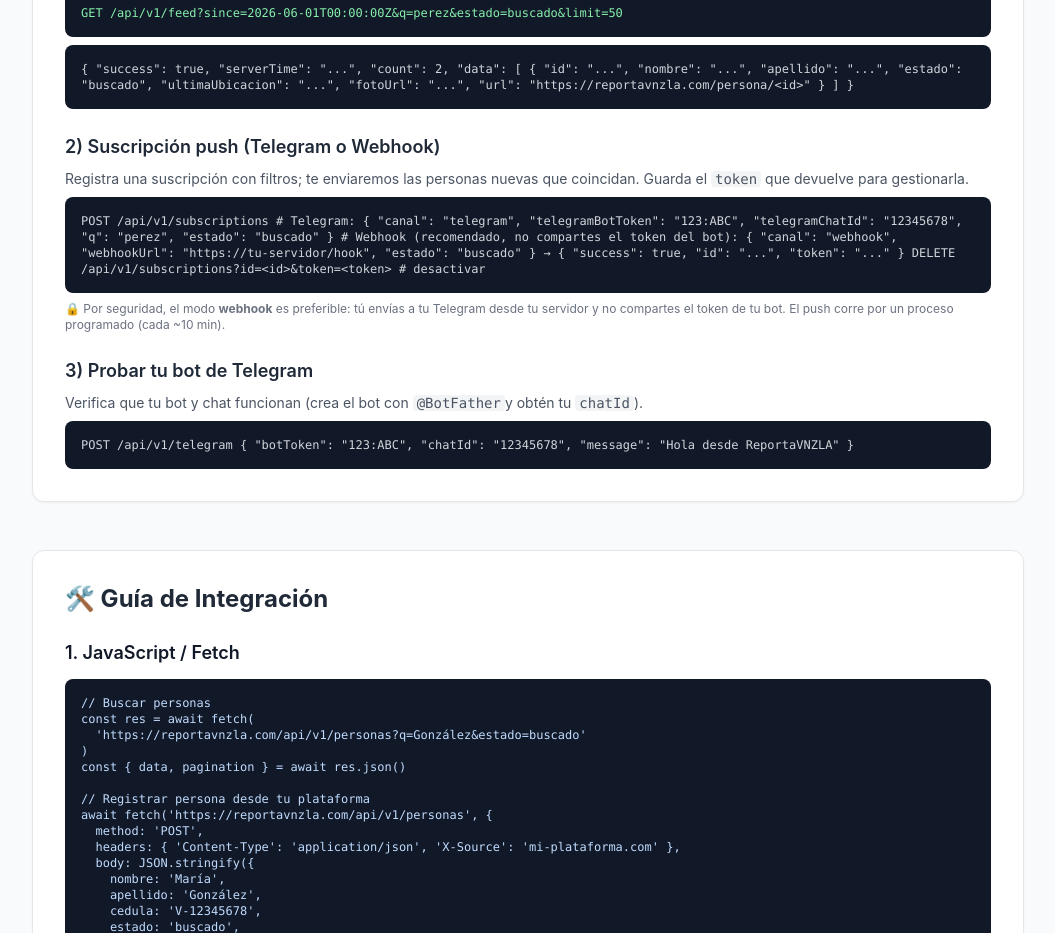
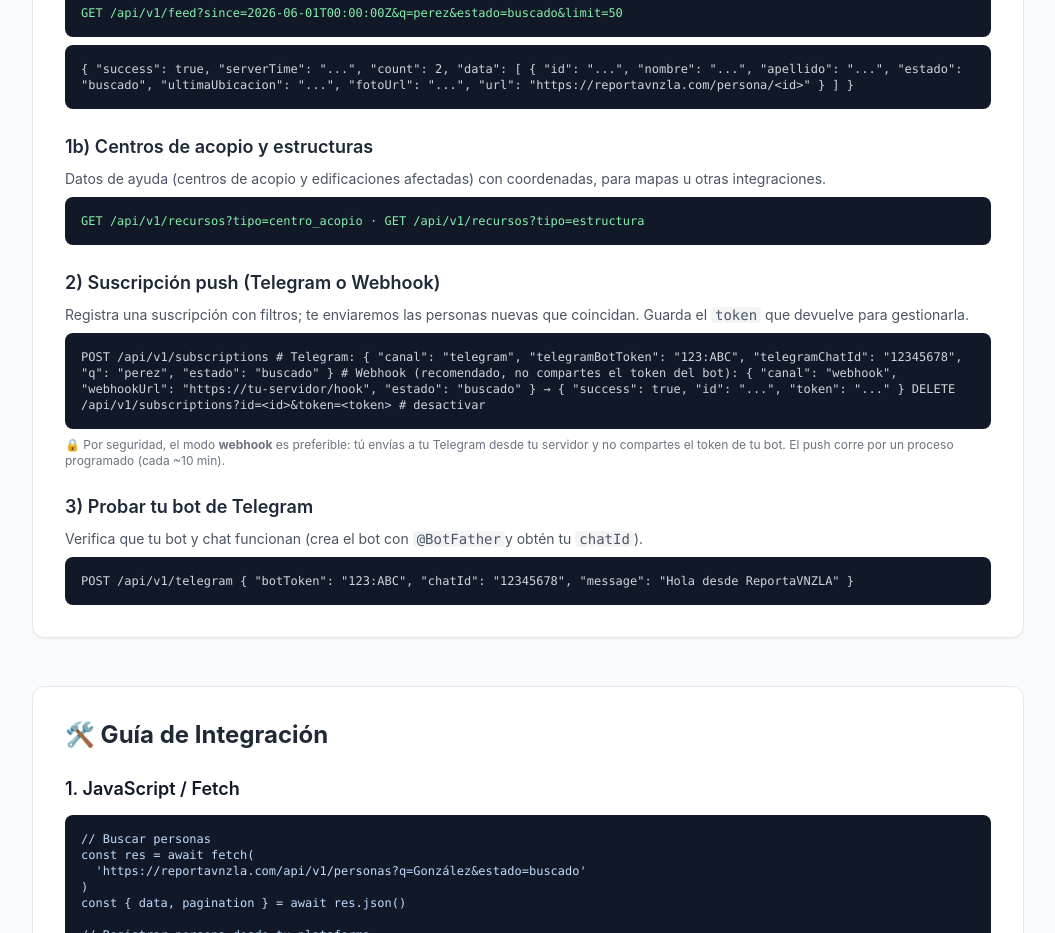
Before and after one commit to bitupx00/reportavnzla, a Next.js app: page /desarrolladores in a window 1280 px wide. Shown: the part 5580-6513 px from the top of the page, without its empty margins (112-1167 px from the left). Built offline with nearby package versions, Linux system fonts and the light colour scheme.

Commit message:
docs(desarrolladores): documentar GET /api/v1/recursos (centros de acopio / estructuras)

```diff
--- a/src/app/desarrolladores/page.tsx
+++ b/src/app/desarrolladores/page.tsx
@@ -384,6 +384,15 @@
               "url": "https://reportavnzla.com/persona/<id>" } ] }`}
           </div>
 
+          <h3 className="text-lg font-semibold text-gray-800 mb-2">1b) Centros de acopio y estructuras</h3>
+          <p className="mb-2 text-sm text-gray-600">
+            Datos de ayuda (centros de acopio y edificaciones afectadas) con coordenadas, para mapas u otras
+            integraciones.
+          </p>
+          <div className="bg-gray-900 rounded-lg p-4 font-mono text-xs text-green-300 overflow-x-auto mb-6">
+            GET /api/v1/recursos?tipo=centro_acopio   ·   GET /api/v1/recursos?tipo=estructura
+          </div>
+
           <h3 className="text-lg font-semibold text-gray-800 mb-2">2) Suscripción push (Telegram o Webhook)</h3>
           <p className="text-gray-600 mb-2 text-sm">
             Registra una suscripción con filtros; te enviaremos las personas nuevas que coincidan. Guarda el{' '}
```
